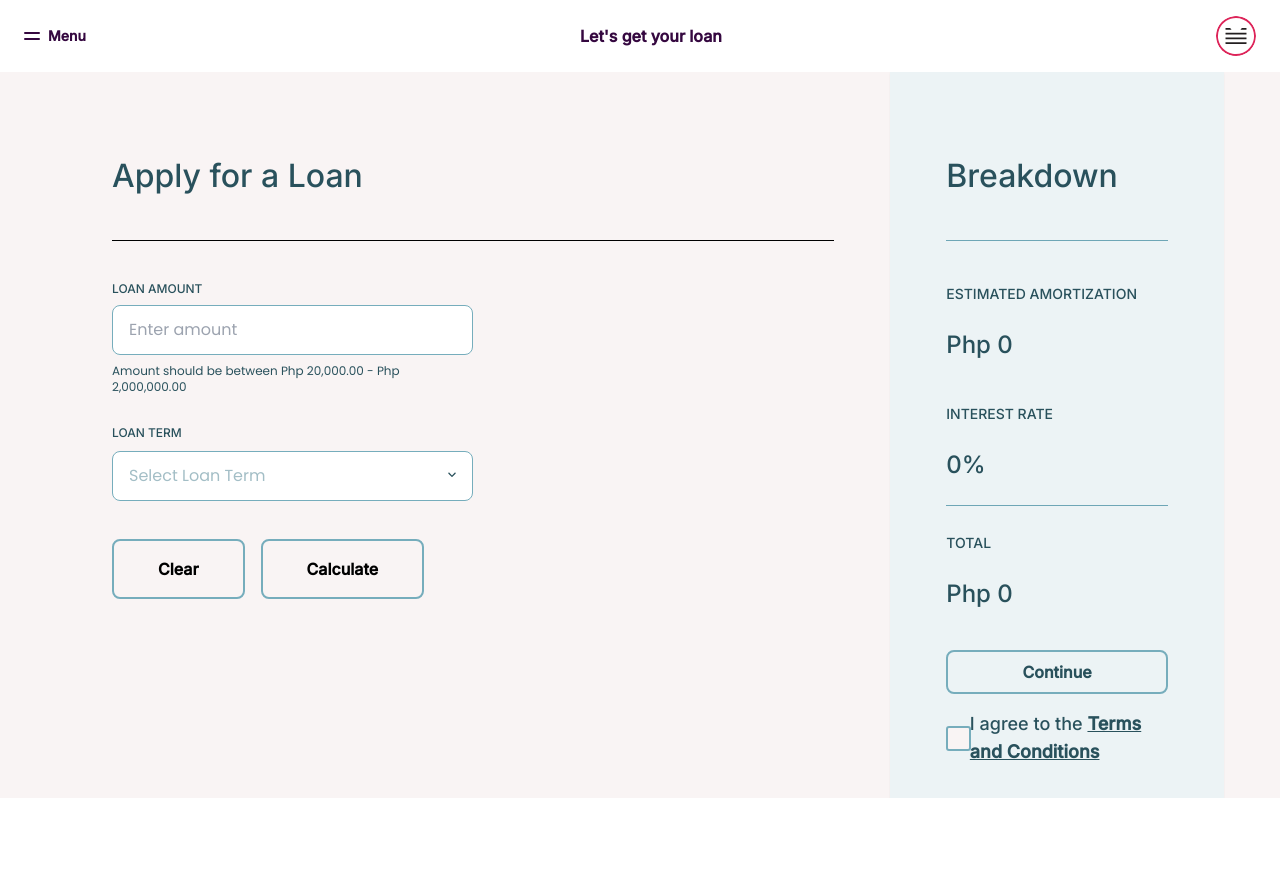
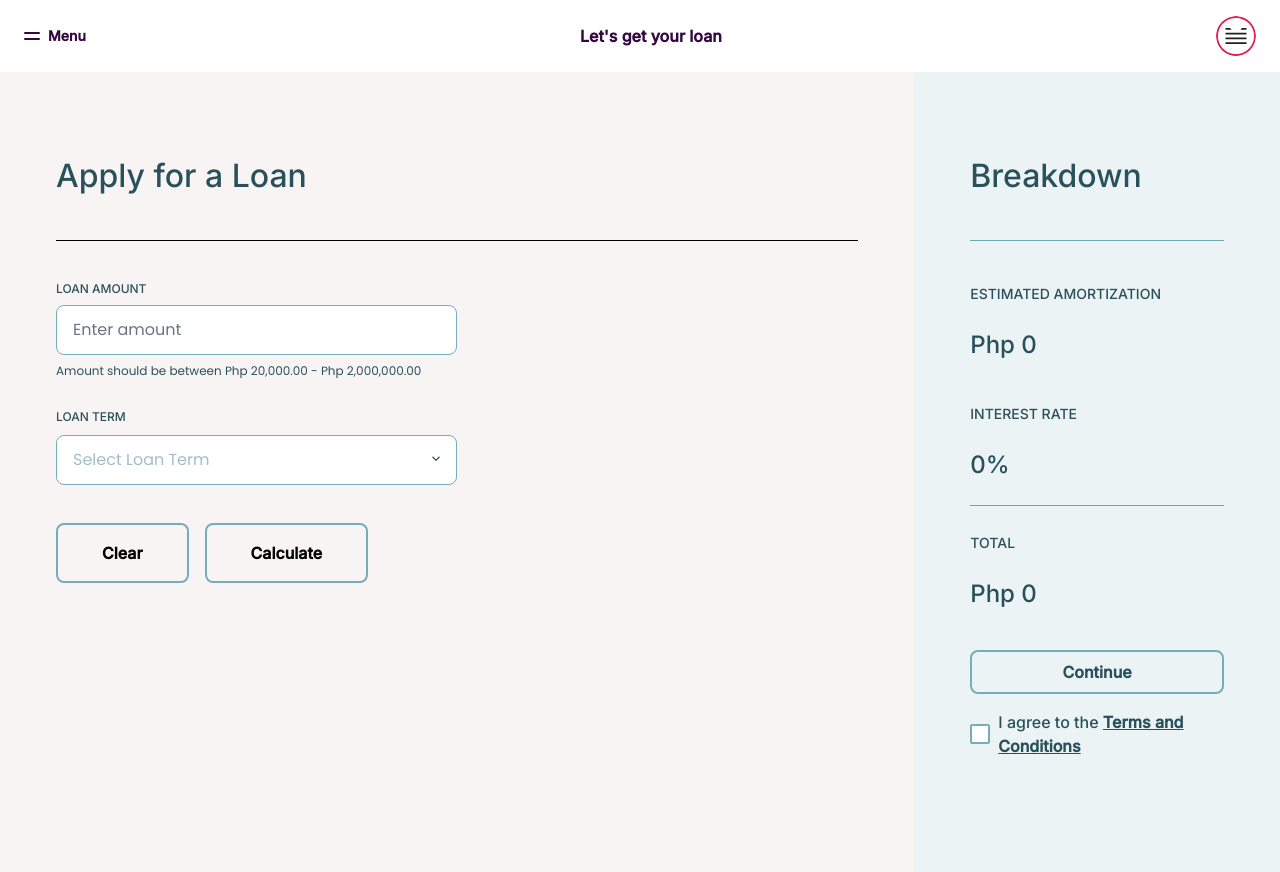
Before and after one commit to zneret03/loan-app, a Next.js app: page /apply-loan in a window 1280 px wide. Before the commit the page ends 800 px from the top, so only its background shows below. Built offline with nearby package versions, Linux system fonts and the light colour scheme.

Commit message:
updating syntax

```diff
--- a/app/apply-loan/page.tsx
+++ b/app/apply-loan/page.tsx
@@ -124,9 +124,13 @@ const Page = (): JSX.Element => {
           <section className='space-y-4'>
             <Button label='Continue' styles='w-full py-2' />
 
-            <div className='flex items-center space-x-2'>
-              <input ref={TAndCBox} type='checkbox' className='w-6 h-6' />
-              <label className='text-lg'>
+            <div className='flex items-center space-x-2 w-full'>
+              <input
+                ref={TAndCBox}
+                type='checkbox'
+                className='w-5 h-5 rounded-sm text-primary focus:ring-gray border border-primary border-2 cursor-pointer'
+              />
+              <label className='text-base'>
                 I agree to the{' '}
                 <Link href='#' className='underline font-bold'>
                   Terms and Conditions
--- a/app/layout.tsx
+++ b/app/layout.tsx
@@ -19,7 +19,7 @@ export default function RootLayout({
       <body className={inter.className}>
         <TopNav />
         <LoanProvider>
-          <div className='bg-default h-[calc(100vh-74px)] px-[56px] overflow-hidden'>
+          <div className='bg-default h-screen laptop:px-0 desktop:px-[3.5rem] overflow-hidden'>
             {children}
           </div>
         </LoanProvider>
--- a/components/BaseLine/BaseLine.tsx
+++ b/components/BaseLine/BaseLine.tsx
@@ -16,7 +16,7 @@ export const BaseLine = ({
   return (
     <main className={`${styles}`}>
       <aside
-        className={`grid grid-row-2 gap-y-[2.5rem] divide-y divide-${dividerColor} px-14 mt-[5rem]`}
+        className={`grid grid-row-2 gap-y-[2.5rem] divide-y divide-${dividerColor} px-[3.5rem] mt-[5rem]`}
       >
         <h1 className='text-[2rem] text-dark-primary'>{title}</h1>
         <div className={`pt-[2.5rem]`}>{children}</div>
--- a/package.json
+++ b/package.json
@@ -9,6 +9,7 @@
     "lint": "next lint"
   },
   "dependencies": {
+    "@tailwindcss/forms": "^0.5.7",
     "@typescript-eslint/eslint-plugin": "^7.0.2",
     "eslint-config-airbnb-typescript": "^17.1.0",
     "eslint-config-prettier": "^9.1.0",
--- a/styles/tailwind.css
+++ b/styles/tailwind.css
@@ -8,52 +8,4 @@
     -webkit-appearance: none;
     margin: 0;
   }
-
-  input[type='checkbox'] {
-    position: relative;
-    cursor: pointer;
-  }
-
-  input[type='checkbox']:before {
-    content: '';
-    display: block;
-    position: absolute;
-    width: 25px;
-    height: 25px;
-    top: 0;
-    left: 0;
-    border-radius: 8px;
-    border: 2px solid #76adbc;
-    border-radius: 3px;
-    background-color: #f9f4f4;
-  }
-
-  input[type='checkbox']:checked:before {
-    content: '';
-    display: block;
-    position: absolute;
-    width: 25px;
-    height: 25px;
-    top: 0;
-    left: 0;
-    border-radius: 8px;
-    border: 2px solid #76adbc;
-    border-radius: 3px;
-    background-color: #76adbc;
-  }
-
-  input[type='checkbox']:checked:after {
-    content: '';
-    display: block;
-    width: 8px;
-    height: 14px;
-    border: solid white;
-    border-width: 0 2px 2px 0;
-    -webkit-transform: rotate(45deg);
-    -ms-transform: rotate(45deg);
-    transform: rotate(45deg);
-    position: absolute;
-    top: 4px;
-    left: 8px;
-  }
 }
--- a/tailwind.config.ts
+++ b/tailwind.config.ts
@@ -10,6 +10,11 @@ const config: Config = {
     fontFamily: {
       inter: ['var(--font-inter)'],
       poppins: ['var(--font-poppins)']
+    },
+    screens: {
+      tablet: '640px',
+      laptop: '1024px',
+      desktop: '1550px'
     },
     extend: {
       colors: {
@@ -26,6 +31,6 @@ const config: Config = {
       }
     }
   },
-  plugins: []
+  plugins: [require('@tailwindcss/forms')]
 }
 export default config
```
Also changed, not shown: 1 other file (tests, documents, lock files or other folders).
